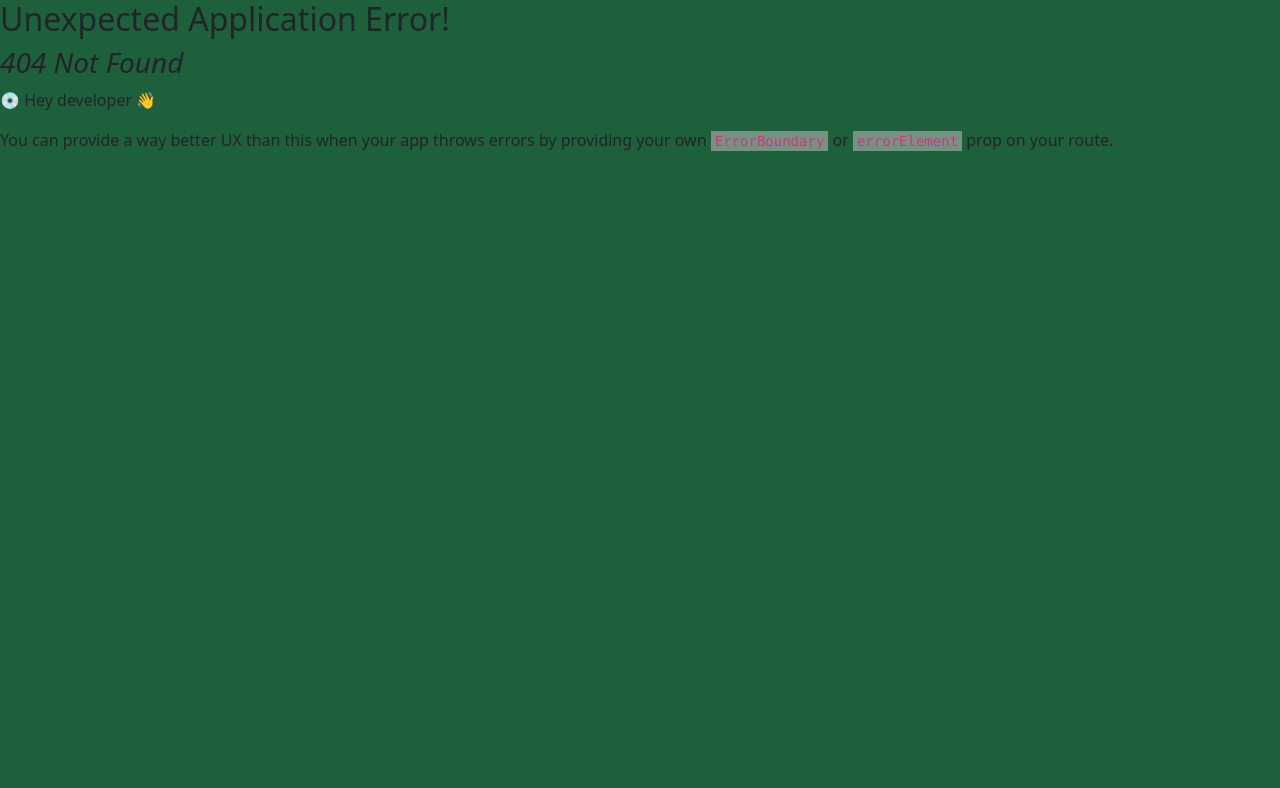
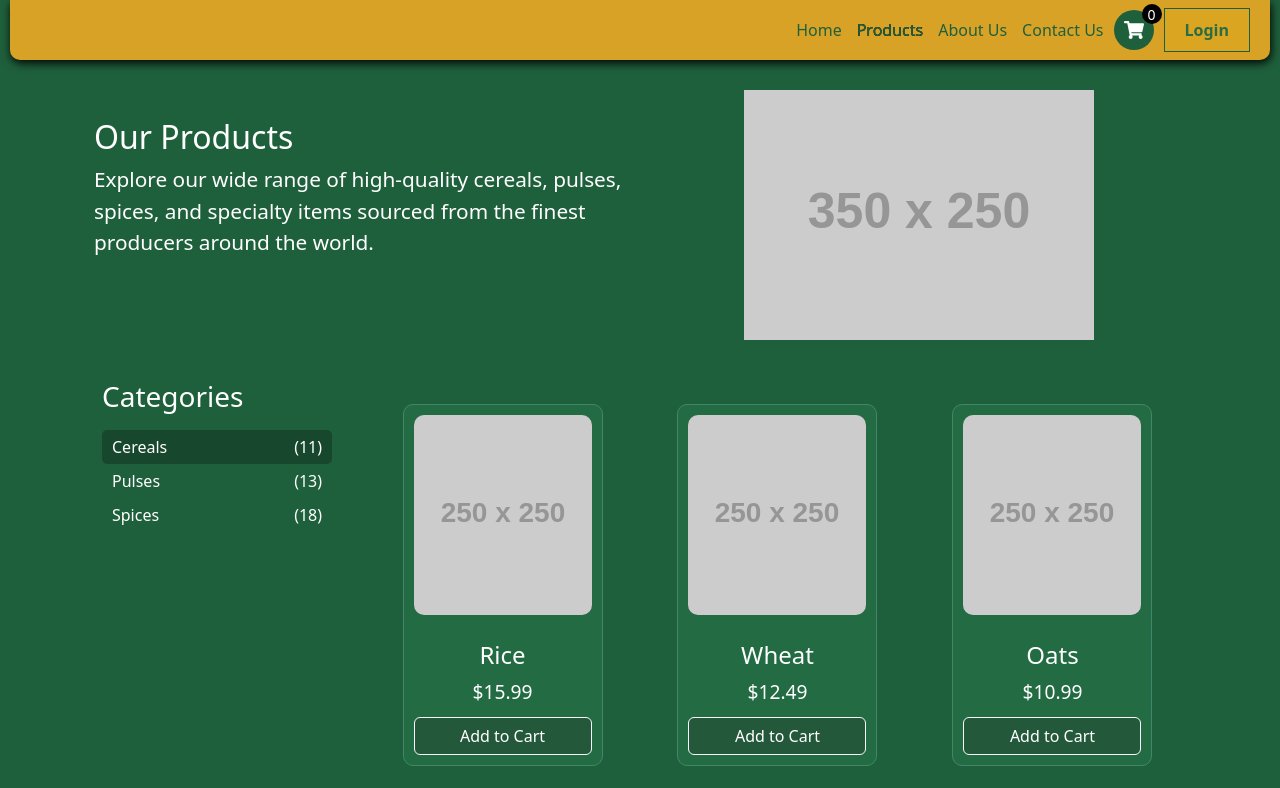
Before and after one commit to devams23/grainsglobal, a React (Vite) app: page /products/cereals in a window 1280 px wide. Before the commit this address had no page. Shown: the top 788 px of the page. Built offline with nearby package versions, Linux system fonts and the light colour scheme.

Commit message:
added routes for product categories

```diff
--- a/src/Components/AboutUs/AboutUsComp.jsx
+++ b/src/Components/AboutUs/AboutUsComp.jsx
@@ -31,7 +31,7 @@ const AboutUsComp = () => {
               pulses, and spices, delivering high-quality products to customers
               worldwide.
             </p>
-          <Button text="Contact Us" redirect="contact" />
+          <Button text="Contact Us" redirect="/contact" />
           </div>
         </Col>
         <Col md={6}>
--- a/src/Components/Achievements/Achievements.css
+++ b/src/Components/Achievements/Achievements.css
@@ -31,7 +31,7 @@
 }
 
 .achievement .title {
-  font-size: 1.5rem;
+  font-size: 1em;
   font-weight: bold;
   margin-bottom: 5px;
 }
--- a/src/Components/Achievements/Achievements.jsx
+++ b/src/Components/Achievements/Achievements.jsx
@@ -16,7 +16,7 @@ const Achievements = () => {
           <div className="achievement" key={index}>
             <h3>{achievement.value}+</h3>
             <p className="title">{achievement.title}</p>
-            <p className="description">{achievement.description}</p>
+
           </div>
         ))}
       </div>
--- a/src/Components/CartPage/CartPage.jsx
+++ b/src/Components/CartPage/CartPage.jsx
@@ -44,7 +44,7 @@ const CartPage = () => {
         // Render a component indicating the cart is empty
         <div className="empty-cart">
           <p>Your cart is empty</p>
-          <Link to={"/products"} className="nav-button">Continue Shopping</Link>
+          <Link to={"/products/cereals"} className="nav-button">Continue Shopping</Link>
         </div>
       ) : (
         // Render the cart items if the cart is not empty
--- a/src/Components/Navigation_Bar/Navbar.jsx
+++ b/src/Components/Navigation_Bar/Navbar.jsx
@@ -31,7 +31,7 @@ const Navbar = () => {
           <NavLink to="/"  className={({isActive}) => (isActive ? "active" : 'none')}>
             Home
           </NavLink>
-          <NavLink to="/products" className={({isActive}) => (isActive ? "active" : 'none')}>
+          <NavLink to="/products/cereals" className={({isActive}) => (isActive ? "active" : 'none')}>
             Products
           </NavLink>
           <NavLink to="/about" className={({isActive}) => (isActive ? "active" : 'none')}>
--- a/src/Components/ProductCard/AllProducts.jsx
+++ b/src/Components/ProductCard/AllProducts.jsx
@@ -1,15 +1,19 @@
-import React, { useState , useEffect } from 'react';
+import React, { useState , useEffect, version } from 'react';
 import { Container, Row, Col, Button } from 'react-bootstrap';
 import ProductCard from '../ProductCard/ProductCard';
 import ProductPageIntroduction from '../Our_Product_Introduction/ProductIntroduction';
 import { productItems } from '../../FilterCartdata/setcategoryCounts';
-const ProductPage = ({ selected }) => {
+import {NavLink, useParams} from "react-router-dom"
+import createUtilityClassName from 'react-bootstrap/esm/createUtilityClasses';
+const ProductPage = () => {
+  var {selected} = useParams();
+  selected = selected.charAt(0).toUpperCase() + selected.slice(1);
   const [selectedCategory, setSelectedCategory] = useState(selected ?? 'Cereals');
   const categoryCounts = productItems.reduce((acc, product) => {
     acc[product.category] = (acc[product.category] || 0) + 1;
     return acc;
   }, {});
-
+  console.log(selected);
   const categories = Object.keys(categoryCounts);
 
   const filteredProducts = productItems.filter((product) => product.category === selectedCategory);
@@ -40,6 +44,9 @@ const ProductPage = ({ selected }) => {
       maxHeight: '70vh',
       overflowY: 'auto',
     },
+    categoryLinks: {
+      textDecoration: 'none',
+    },
     // verticalDivider: {
     //   border: '1px solid #fff',
     //   height: '100%',
@@ -63,6 +70,8 @@ const ProductPage = ({ selected }) => {
               {categories.map((category) => (
                 <Row key={category} className="justify-content-center">
                   <Col xs={12}>
+
+                  <NavLink  to={`/products/${category.toLowerCase() }` } style={styles.categoryLinks} >
                       <Button
                         variant="outline-dark"
                         style={selectedCategory === category ? { backgroundColor: 'rgba(23, 72, 45, 1)', ...styles.categoryButton, ...styles.activeCategoryButton } : styles.categoryButton}
@@ -71,6 +80,7 @@ const ProductPage = ({ selected }) => {
                         {category}
                         <span>({categoryCounts[category]})</span>
                       </Button>
+                      </NavLink>
                   </Col>
                 </Row>
               ))}
--- a/src/Components/ProductsHome/ProductsHome.jsx
+++ b/src/Components/ProductsHome/ProductsHome.jsx
@@ -5,7 +5,7 @@ import { Container, Row, Col } from 'react-bootstrap';
 const products = [
   { title: 'Cereals', image: 'one.jpg', link: 'products/cereals' },
   { title: 'Pulses', image: 'two.jpg', link: 'products/pulses' },
-  { title: 'Spieces', image: 'three.jpg', link: 'products/spieces' },
+  { title: 'Spices', image: 'three.jpg', link: 'products/spices' },
   // Add more products as needed
 ];
 
--- a/src/main.jsx
+++ b/src/main.jsx
@@ -19,7 +19,7 @@ const router = createBrowserRouter(
   createRoutesFromElements(
     <Route path='/' element=  {<Layout/>}>
        <Route path='' element={<HomePage/>}/>
-       <Route path='products' element={<OurProductsPage/>}/>
+       <Route path='products/:selected' element={<OurProductsPage/>}/>
        <Route path='cart' element={<MyCartPage/>}/>
        <Route path='contact' element={<ContactUsPage/>}/>
        <Route path='about' element={<AboutUsPage/>}/>
```
Lines whose indentation alone changed are shown as unchanged.
